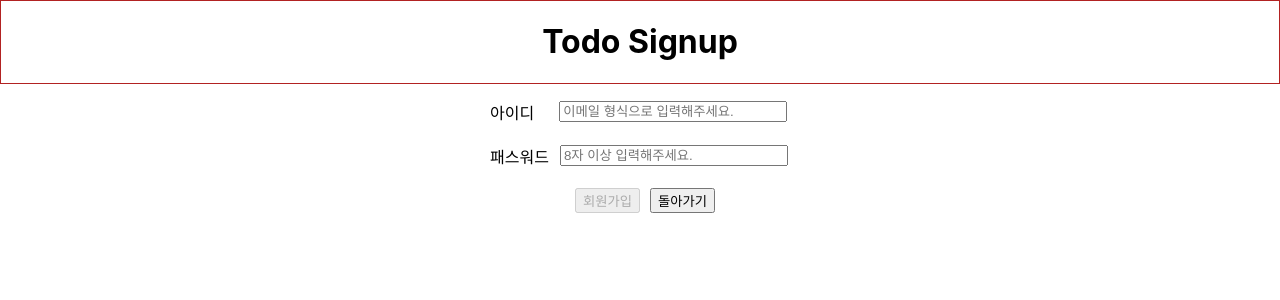
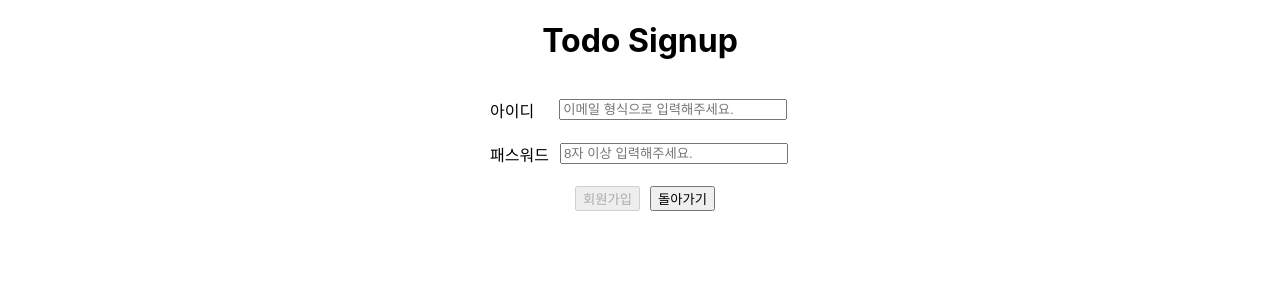
Before and after one commit to KONG1034/Modern-TodoList, a React (Create React App) app: page /signup in a window 1280 px wide. Shown: the top 300 px of the page. Built offline with nearby package versions, Linux system fonts and the light colour scheme.

Commit message:
Kong - 1. header border 삭제 2. 읽음표시 스타일 변경

```diff
--- a/src/style/App.scss
+++ b/src/style/App.scss
@@ -5,3 +5,8 @@
 li {
   list-style: none;
 }
+input:checked + span {
+  opacity: 0.3;
+  color: blue;
+
+}
--- a/src/style/Header.scss
+++ b/src/style/Header.scss
@@ -1,5 +1,4 @@
 .header-div {
-    border: 1px solid firebrick;
     margin: 0 auto;
     display: flex;
     justify-content: center;
```
